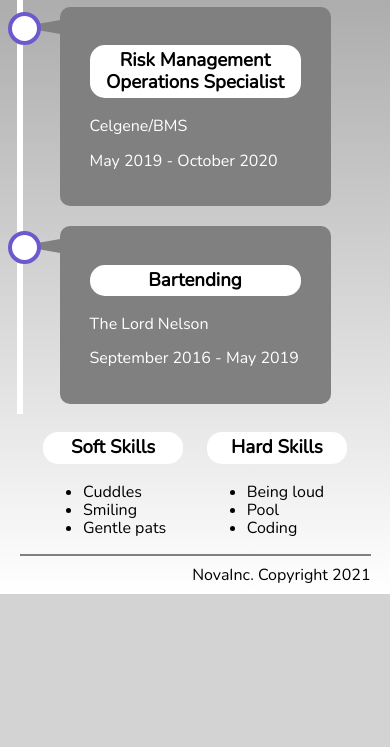
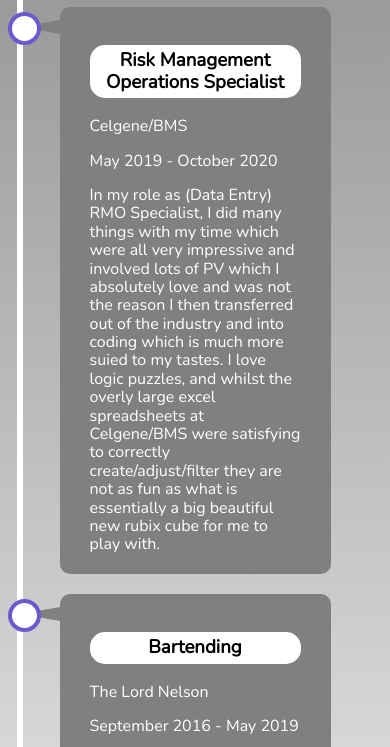
Before and after one commit to EleanorRoberts/eleanorroberts.github.io, a plain HTML site: page timeline.html in a window 390 px wide. Shown: the part 323-1070 px from the top of the page. Before the commit the page ends 917 px from the top, so only its background shows below. Drawn offline with nearby package versions, Linux system fonts and the light colour scheme.

Commit message:
removed hidden sections from smaller screen sizes for accessibility

```diff
--- a/portfoliostyle.css
+++ b/portfoliostyle.css
@@ -321,6 +321,10 @@ footer div {
 		background-color: transparent;
 	}
 
+	.to-hide {
+		display: initial;
+	}
+
 	.project-item {
 		flex-direction: column;
 		align-items: center;
```
